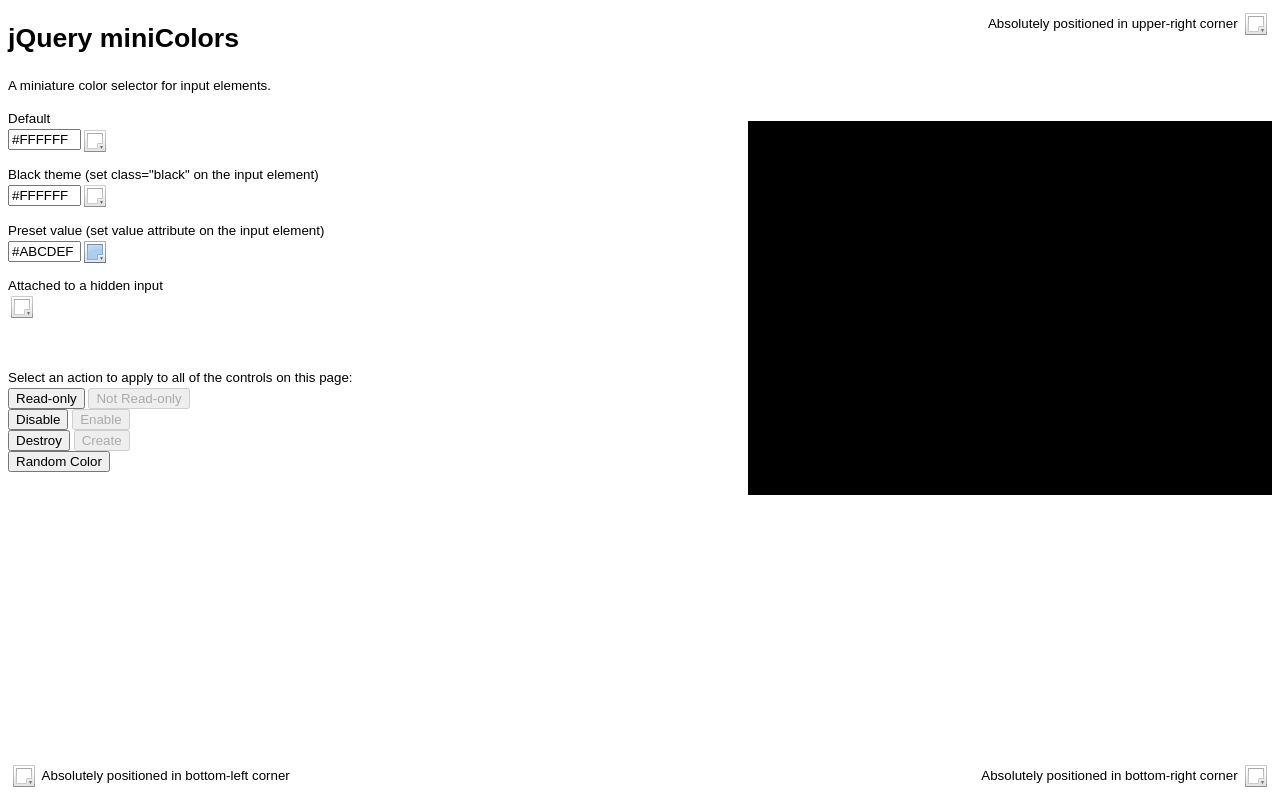
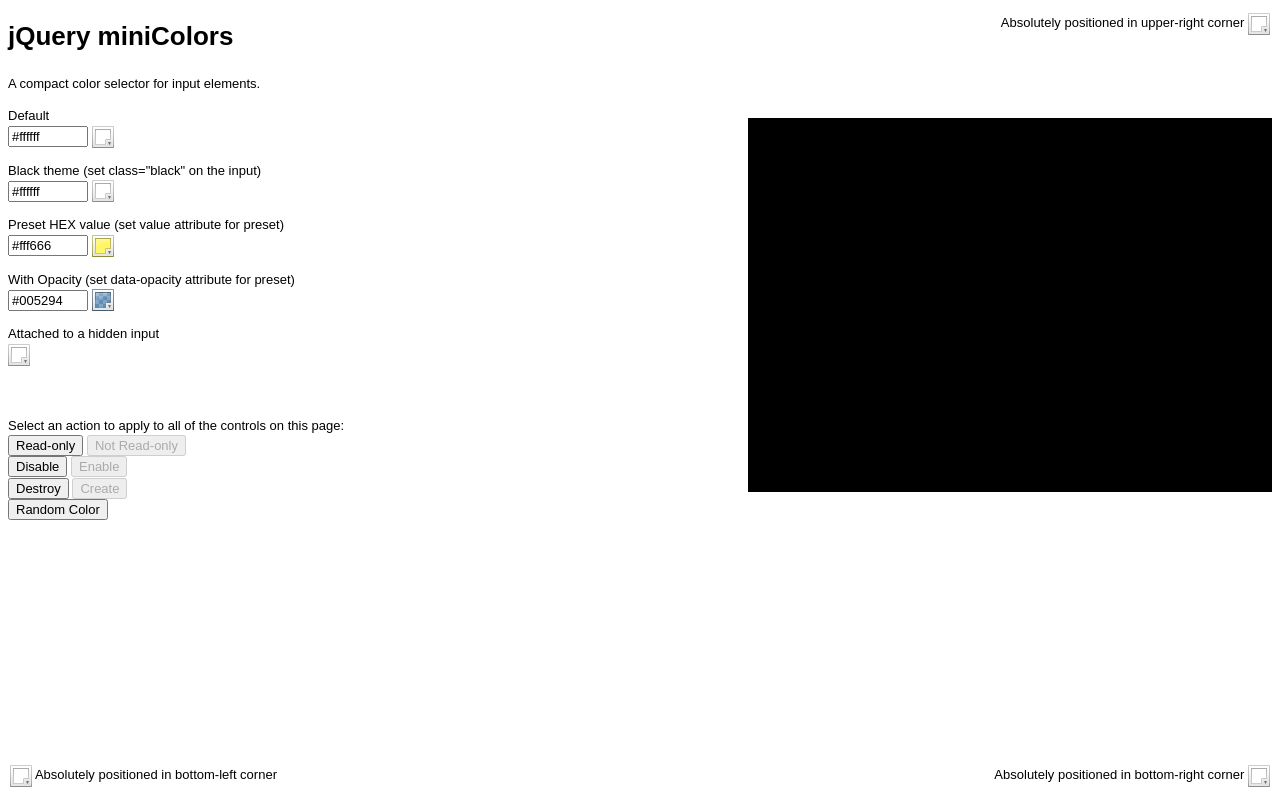
Before and after one commit to wp-plugins/the-events-calendar-category-colors, a PHP site: page /resources/jquery-miniColors/index.html in a window 1280 px wide. Run offline with PHP 8.4, Linux system fonts and the light colour scheme; some libraries are stand-ins or nearby versions.

Commit message:
update miniColors code, add code to remove category tag from initial article tag in Default Page Template
git-svn-id: https://plugins.svn.wordpress.org/the-events-calendar-category-colors/trunk@639308 b8457f37-d9ea-0310-8a92-e5e31aec5664

```diff
--- a/resources/jquery-miniColors/index.html
+++ b/resources/jquery-miniColors/index.html
@@ -7,8 +7,13 @@
 		<style type="text/css">
 			BODY {
 				font-family: Arial, Helvetica, sans-serif;
-				font-size: 10pt;
+				font-size: 13px;
 				line-height: 1.5;
+			}
+
+			INPUT {
+				vertical-align: middle;
+				font-size: 13px;
 			}
 		</style>
 
@@ -21,86 +26,86 @@
 
 			$(document).ready( function() {
 
+				function init() {
 
-				//
 					// Enabling miniColors
-				//
-
-				$(".color-picker").miniColors({
-					letterCase: 'uppercase',
+					$('.color-picker').miniColors({
 						change: function(hex, rgb) {
-						logData('change', hex, rgb);
+							$('#console').prepend('change: ' + hex + ', rgb(' + rgb.r + ', ' + rgb.g + ', ' + rgb.b + ')<br>');
 						},
 						open: function(hex, rgb) {
-						logData('open', hex, rgb);
+							$('#console').prepend('open: ' + hex + ', rgb(' + rgb.r + ', ' + rgb.g + ', ' + rgb.b + ')<br>');
 						},
 						close: function(hex, rgb) {
-						logData('close', hex, rgb);
+							$('#console').prepend('close: ' + hex + ', rgb(' + rgb.r + ', ' + rgb.g + ', ' + rgb.b + ')<br>');
 						}
 					});
 
+					// With opacity
+					$('.color-picker-opacity').miniColors({
+						opacity: true,
+						change: function(hex, rgba) {
+							$('#console').prepend('change: ' + hex + ', rgba(' + rgba.r + ', ' + rgba.g + ', ' + rgba.b + ', ' + rgba.a + ')<br>');
+						},
+						open: function(hex, rgba) {
+							$('#console').prepend('open: ' + hex + ', rgba(' + rgba.r + ', ' + rgba.g + ', ' + rgba.b + ', ' + rgba.a + ')<br>');
+						},
+						close: function(hex, rgba) {
+							$('#console').prepend('close: ' + hex + ', rgba(' + rgba.r + ', ' + rgba.g + ', ' + rgba.b + ', ' + rgba.a + ')<br>');
+						}
+					});
 
-				//
-				// Only for the demo
-				//
-
-				function logData(type, hex, rgb) {
-					$("#console").prepend(type + ': HEX = ' + hex + ', RGB = (' + rgb.r + ', ' + rgb.g + ', ' + rgb.b + ')<br />');
 				}
 
-				$("#disable").click( function() {
-					$("#console").prepend('disable<br />');
-					$(".color-picker").miniColors('disabled', true);
+				init();
+
+				$('#disable').click( function() {
+					$('#console').prepend('disable<br />');
+					$('.color-picker, .color-picker-opacity').miniColors('disabled', true);
 					$("#disable").prop('disabled', true);
 					$("#enable").prop('disabled', false);
 				});
 
-				$("#enable").click( function() {
-					$("#console").prepend('enable<br />');
-					$(".color-picker").miniColors('disabled', false);
+				$('#enable').click( function() {
+					$('#console').prepend('enable<br />');
+					$('.color-picker, .color-picker-opacity').miniColors('disabled', false);
 					$("#disable").prop('disabled', false);
 					$("#enable").prop('disabled', true);
 				});
 
-				$("#makeReadonly").click( function() {
-					$("#console").prepend('readonly = true<br />');
-					$(".color-picker").miniColors('readonly', true);
+				$('#makeReadonly').click( function() {
+					$('#console').prepend('readonly = true<br />');
+					$('.color-picker, .color-picker-opacity').miniColors('readonly', true);
 					$("#unmakeReadonly").prop('disabled', false);
 					$("#makeReadonly").prop('disabled', true);
 				});
 
-				$("#unmakeReadonly").click( function() {
-					$("#console").prepend('readonly = false<br />');
-					$(".color-picker").miniColors('readonly', false);
+				$('#unmakeReadonly').click( function() {
+					$('#console').prepend('readonly = false<br />');
+					$('.color-picker, .color-picker-opacity').miniColors('readonly', false);
 					$("#unmakeReadonly").prop('disabled', true);
 					$("#makeReadonly").prop('disabled', false);
 				});
 
-				$("#destroy").click( function() {
-					$("#console").prepend('destroy<br />');
-					$(".color-picker").miniColors('destroy');
+				$('#destroy').click( function() {
+					$('#console').prepend('destroy<br />');
+					$('.color-picker, .color-picker-opacity').miniColors('destroy');
 					$("INPUT[type=button]:not(#create)").prop('disabled', true);
 					$("#destroy").prop('disabled', true);
 					$("#create").prop('disabled', false);
 				});
 
-				$("#create").click( function() {
-					$("#console").prepend('create<br />');
-					$(".color-picker").miniColors({
-						letterCase: 'uppercase',
-						change: function(hex, rgb) {
-							logData(hex, rgb);
-						}
-					});
+				$('#create').click( function() {
+					$('#console').prepend('create<br />');
+					init();
 					$("#makeReadonly, #disable, #destroy, #randomize").prop('disabled', false);
 					$("#destroy").prop('disabled', false);
 					$("#create").prop('disabled', true);
 				});
 
-				$("#randomize").click( function() {
-					$(".color-picker").miniColors('value', '#' + Math.floor(Math.random() * 16777215).toString(16));
+				$('#randomize').click( function() {
+					$('.color-picker, .color-picker-opacity').miniColors('value', '#' + Math.floor(Math.random() * 16777215).toString(16));
 				});
-
 
 			});
 
@@ -112,43 +117,48 @@
 
 		<h1>jQuery miniColors</h1>
 		<p>
-			A miniature color selector for input elements.
+			A compact color selector for input elements.
 		</p>
 
 		<div id="console" style="width: 500px; float: right; color: #FFF; background: #000; font: 12px monospace; padding: 1em; margin: 1em 0; height: 350px; overflow: auto;"></div>
 
 		<p>
-			Default<br /><input type="text" name="color1" class="color-picker" size="6" autocomplete="on" maxlength="10" />
+			Default<br /><input type="text" name="color1" class="color-picker" size="7" autocomplete="on" value="#fff" />
 		</p>
 
 		<p>
-			Black theme (set class=&quot;black&quot; on the input element)<br />
-			<input type="text" name="color2" class="color-picker black" size="6" />
+			Black theme (set class=&quot;black&quot; on the input)<br />
+			<input type="text" name="color2" class="color-picker black" size="7" />
 		</p>
 
 		<p>
-			Preset value (set value attribute on the input element)<br />
-			<input type="text" name="color3" class="color-picker" size="6" value="#abCdeF" />
+			Preset HEX value (set value attribute for preset)<br />
+			<input type="text" name="color3" class="color-picker" size="7" value="#fff666" />
+		</p>
+
+		<p>
+			With Opacity (set data-opacity attribute for preset)<br />
+			<input type="text" name="color3" class="color-picker-opacity" size="7" value="#005294" data-opacity=".5" />
 		</p>
 
 		<p>
 			Attached to a hidden input<br />
-			<input type="hidden" name="color4" class="color-picker" size="6" />
+			<input type="hidden" name="color4" class="color-picker" size="7" />
 		</p>
 
 		<p style="position: absolute; right: 0; top: 0; margin-right: 10px;">
 			Absolutely positioned in upper-right corner
-			<input type="hidden" name="color5" class="color-picker" size="6" />
+			<input type="hidden" name="color5" class="color-picker" size="7" />
 		</p>
 
 		<p style="position: absolute; left: 0; bottom: 0; margin-left: 10px;">
-			<input type="hidden" name="color6" class="color-picker" size="6" />
+			<input type="hidden" name="color6" class="color-picker" size="7" />
 			Absolutely positioned in bottom-left corner
 		</p>
 
 		<p style="position: absolute; right: 0; bottom: 0; margin-right: 10px;">
 			Absolutely positioned in bottom-right corner
-			<input type="hidden" name="color7" class="color-picker" size="6" />
+			<input type="hidden" name="color7" class="color-picker" size="7" />
 		</p>
 
 		<p style="margin-top: 50px;">
--- a/resources/jquery-miniColors/index2.html
+++ b/resources/jquery-miniColors/index2.html
@@ -21,7 +21,7 @@
 	<body>
 
 		<h1>jQuery miniColors</h1>
-<input type="text" class="color-picker" id="camping-border" autocomplete="on" size="6" name="teccc_options[camping-border]" value="transparent" />
+<input type="text" class="color-picker" id="camping-border" autocomplete="on" size="6" name="teccc_options[camping-border]" value="#ffffff" data-opacity="0.0" />
 
 </body>
 
--- a/resources/jquery-miniColors/jquery.miniColors.css
+++ b/resources/jquery-miniColors/jquery.miniColors.css
@@ -1,19 +1,13 @@
-.miniColors-trigger {
-	height: 22px;
-	width: 22px;
-	background: url(images/trigger.png) center no-repeat;
-	vertical-align: middle;
-	margin: 0 .25em;
-	display: inline-block;
-	outline: none;
+INPUT.miniColors {
+	margin-right: 4px;
 }
 
 .miniColors-selector {
 	position: absolute;
 	width: 175px;
 	height: 150px;
-	background: #FFF;
-	border: solid 1px #BBB;
+	background: white;
+	border: solid 1px #bababa;
 	-moz-box-shadow: 0 0 6px rgba(0, 0, 0, .25);
 	-webkit-box-shadow: 0 0 6px rgba(0, 0, 0, .25);
 	box-shadow: 0 0 6px rgba(0, 0, 0, .25);
@@ -64,18 +80,46 @@
 	left: 0;
 	width: 7px;
 	height: 7px;
-	border: 1px solid #000;
+	border: 2px solid white;
 	-moz-border-radius: 9px;
 	-webkit-border-radius: 9px;
 	border-radius: 9px;
 }
 
-.miniColors-huePicker {
+.miniColors-huePicker,
+.miniColors-opacityPicker {
 	position: absolute;
-	left: -3px;
-	width: 24px;
-	height: 1px;
-	border: 1px solid #fff;
+	left: -2px;
+	width: 22px;
+	height: 2px;
+	border: 1px solid black;
+	background: white;
+	margin-top: -1px;
 	border-radius: 2px;
-	background: #000;
 }
+
+.miniColors-trigger,
+.miniColors-triggerWrap {
+	width: 22px;
+	height: 22px;
+	display: inline-block;
+}
+
+.miniColors-triggerWrap {
+	background: url(images/trigger.png) -22px 0 no-repeat;
+}
+
+.miniColors-triggerWrap.disabled {
+	filter: alpha(opacity=50);
+	opacity: .5;
+}
+
+.miniColors-trigger {
+	vertical-align: middle;
+	outline: none;
+	background: url(images/trigger.png) 0 0 no-repeat;
+}
+
+.miniColors-triggerWrap.disabled .miniColors-trigger {
+	cursor: default;
+}
```
Also changed, not shown: other parts of resources/jquery-miniColors/jquery.miniColors.css (+29 -7 lines), resources/jquery-miniColors-init.js (+17 -2 lines), scratchpad.php (added, +49 -0 lines), the-events-calendar-category-colors.php (+42 -21 lines), readme.txt, resources/jquery-miniColors/images/colors.png, resources/jquery-miniColors/images/trigger.png, resources/jquery-miniColors/jquery.miniColors.js, resources/jquery-miniColors/jquery.miniColors.min.js, resources/jquery-miniColors/readme.md. Lines whose indentation alone changed are shown as unchanged.
